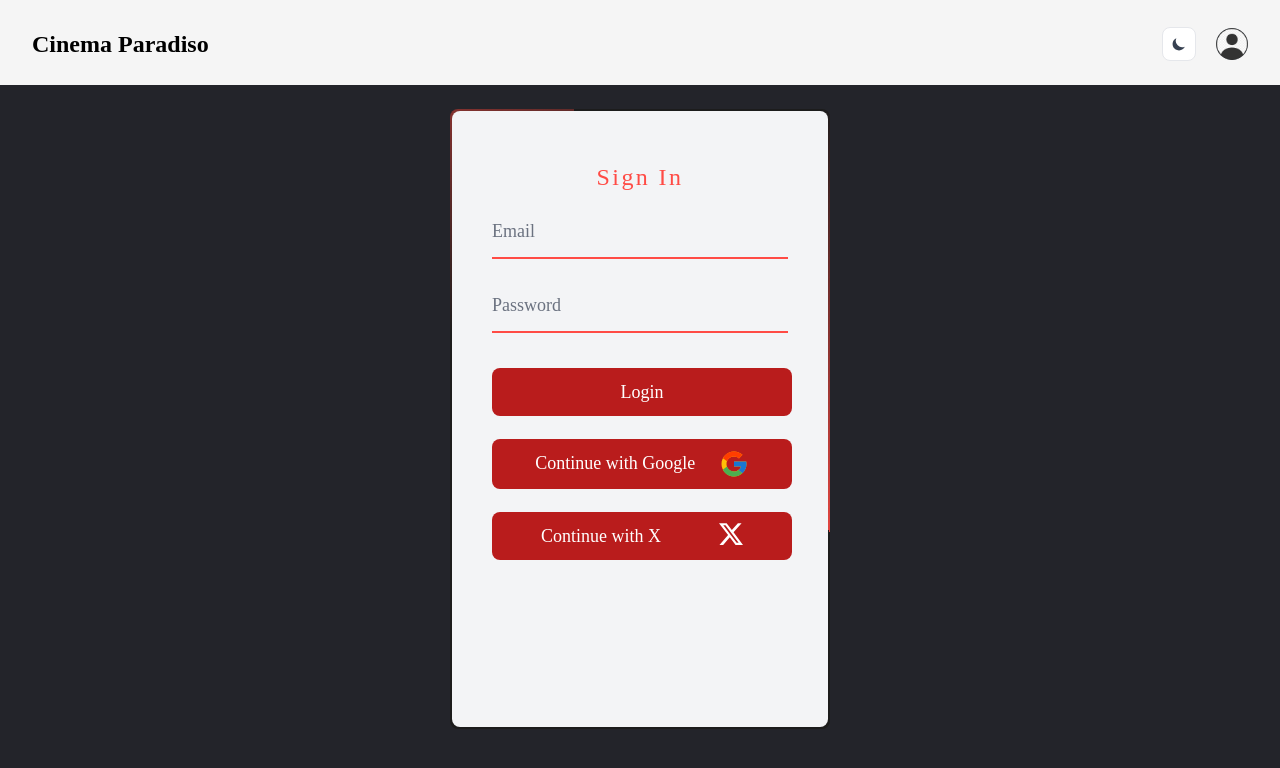
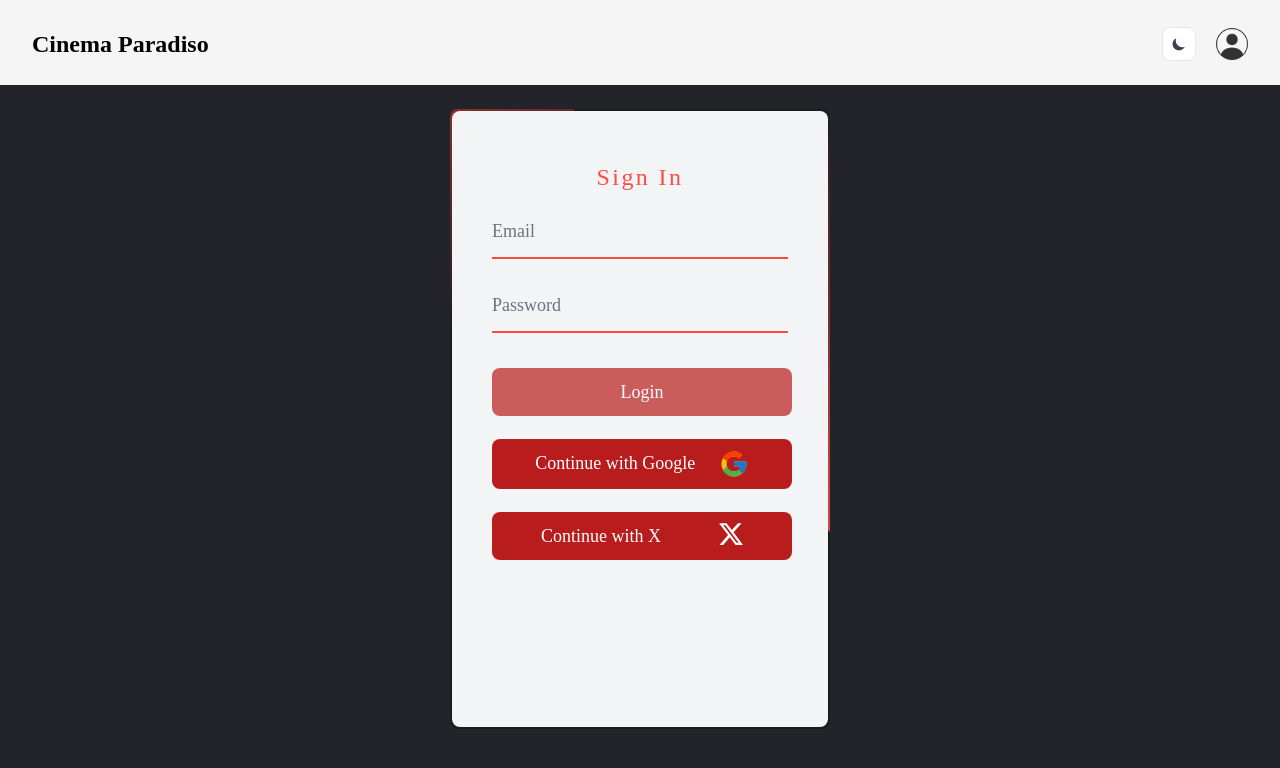
Before and after one commit to karamanburak/movie-app, a React (Create React App) app: page /login in a window 1280 px wide. Shown: the top 768 px of the page. Built offline with nearby package versions, Linux system fonts and the light colour scheme; no server answers.

Commit message:
Add new feature: form disabled

```diff
--- a/src/pages/Login.jsx
+++ b/src/pages/Login.jsx
@@ -51,7 +51,9 @@ const Login = () => {
               placeholder=" " />
             <label htmlFor="password">Password</label>
           </div>
-          <button className="btn-danger" type="submit">Login</button>
+          <button
+          disabled={ !info.password || !info.email}
+          className="btn-danger disabled:opacity-70 cursor-default" type="submit">Login</button>
           <button onClick={signGoogleProvider} className="btn-danger flex justify-evenly" type="button">
             Continue with Google
             <GoogleIcon color="currentColor" />
--- a/src/pages/Register.jsx
+++ b/src/pages/Register.jsx
@@ -82,8 +82,10 @@ const Register = () => {
               placeholder=" " />
             <label htmlFor="password">Password</label>
           </div>
-          <button className="btn-danger" type="submit">Register</button>
-          <button onClick={signGoogleProvider} className="btn-danger flex justify-evenly" type="button">
+          <button disabled={!info.firstName || !info.lastName || !info.password || !info.email} className="btn-danger disabled:opacity-70 cursor-default" type="submit">Register</button>
+          <button
+          onClick={signGoogleProvider}
+            className="btn-danger flex justify-evenly">
             Continue with Google
             <GoogleIcon color="currentColor" />
           </button>
```
